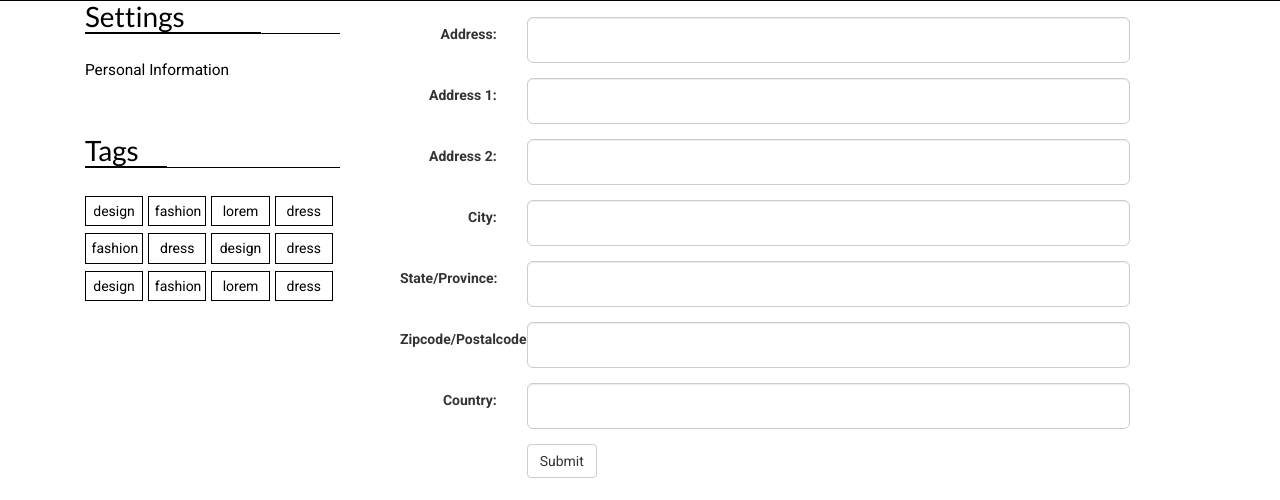
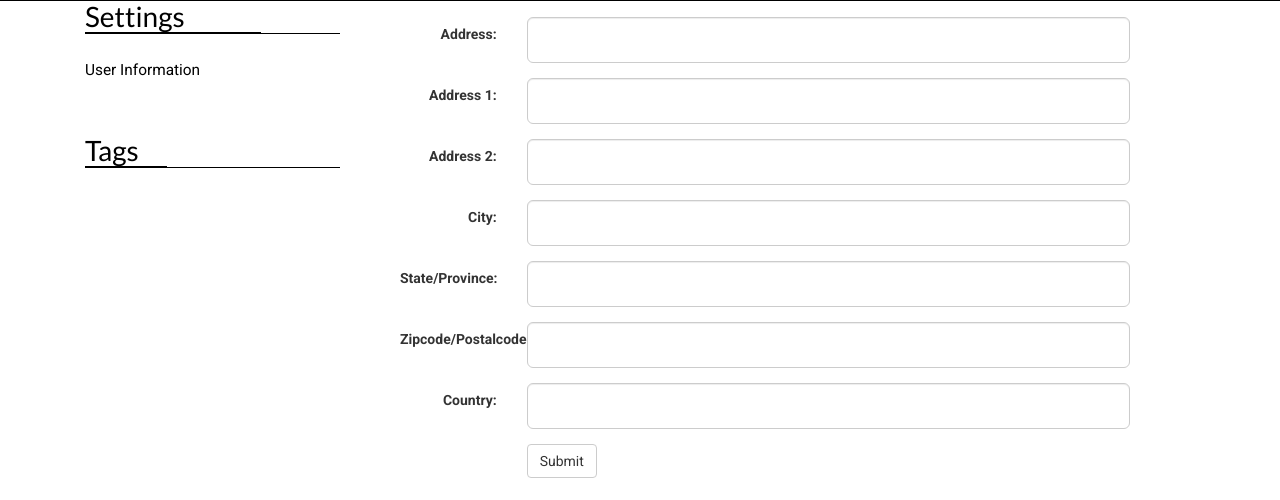
Before and after one commit to bass404/torpedo, a Flask app: template torpedo/templates/users/address.html in a window 1280 px wide; the page is wider, and only the part inside the window is pictured. Shown: the part 149-649 px from the top of that part. Run offline with Flask 2, Linux system fonts and the light colour scheme; the template is opened without the code that fills it: values that come from a table or form of the project are taken from there, others are empty; some libraries are stand-ins or nearby versions.

Commit message:
Cleanup for user's settings page base

```diff
--- a/torpedo/templates/users/settings/base.html
+++ b/torpedo/templates/users/settings/base.html
@@ -6,8 +6,9 @@
     <h3 class="cate">Settings</h3>
   </div>
   <ul class="menu">
-    <li class="item"><a href="#">Personal Information</a>
-      <ul class="cute">
+    <li class="item"><a href="#">User Information</a>
+      <ul>
+        <li class="subitem1"><a href="#">Personal Information</a></li>
         <li class="subitem1"><a href="{{ url_for('user_address_views') }}">Address</a></li>
       </ul>
     </li>
@@ -38,25 +39,7 @@
   <div class="of-left-in">
     <h3 class="tag">Tags</h3>
   </div>
-  <div class="tags">
-    <ul>
-      <li><a href="#">design</a></li>
-      <li><a href="#">fashion</a></li>
-      <li><a href="#">lorem</a></li>
-      <li><a href="#">dress</a></li>
-      <li><a href="#">fashion</a></li>
-      <li><a href="#">dress</a></li>
-      <li><a href="#">design</a></li>
-      <li><a href="#">dress</a></li>
-      <li><a href="#">design</a></li>
-      <li><a href="#">fashion</a></li>
-      <li><a href="#">lorem</a></li>
-      <li><a href="#">dress</a></li>
-
-      <div class="clearfix"> </div>
-    </ul>
-
+  <div>
   </div>
-
 </div>
 {% endblock %}
```
